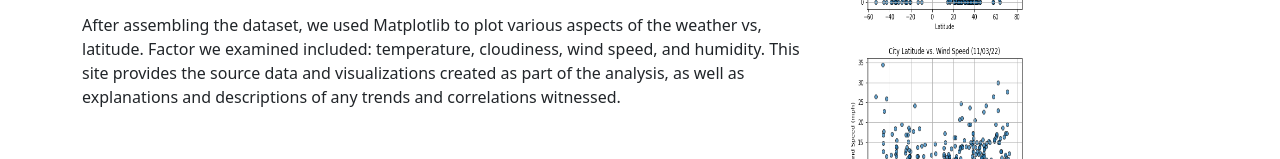
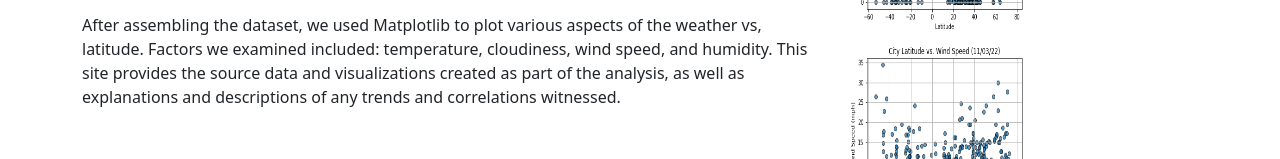
Before and after one commit to EdSpiezio-Runyon/EdSpiezio-Runyon.github.io, a plain HTML site: page index.html in a window 1280 px wide. Shown: the part 741-900 px from the top of the page. Drawn offline with nearby package versions, Linux system fonts and the light colour scheme.

Commit message:
Update index.html

```diff
--- a/index.html
+++ b/index.html
@@ -58,7 +58,7 @@
                 <img src="Assets/Images/Fig1_LatVsTemp.png" width="800px" height="600px"class ="img-fluid" alt="Latitude vs. X">
                 <br>
                 <p>The purpose of this project was to analyze how weather changes as you get closer to the equator. To accomplish this analysis, we first pulled data from the OpenWeatherMap API to assemble a dataset on over 500 cities.</p>
-                <p>After assembling the dataset, we used Matplotlib to plot various aspects of the weather vs, latitude. Factor we examined included: temperature, cloudiness, wind speed, and humidity. This site provides the source data and visualizations created as part of the analysis, as well as explanations and descriptions of any trends and correlations witnessed.</p>
+                <p>After assembling the dataset, we used Matplotlib to plot various aspects of the weather vs, latitude. Factors we examined included: temperature, cloudiness, wind speed, and humidity. This site provides the source data and visualizations created as part of the analysis, as well as explanations and descriptions of any trends and correlations witnessed.</p>
             </div>
             <div class= "col-md-4">
                 <h2 class="visualization-font-color text-right">Visualizations </h2>
```
